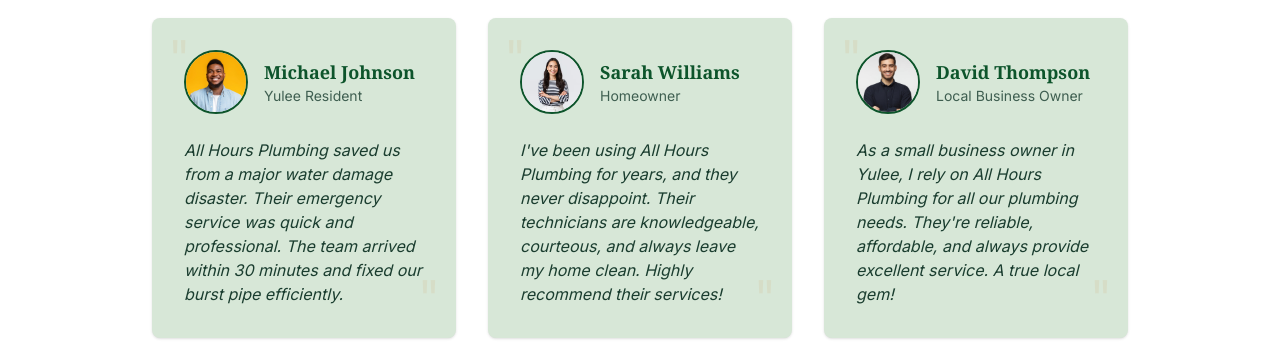
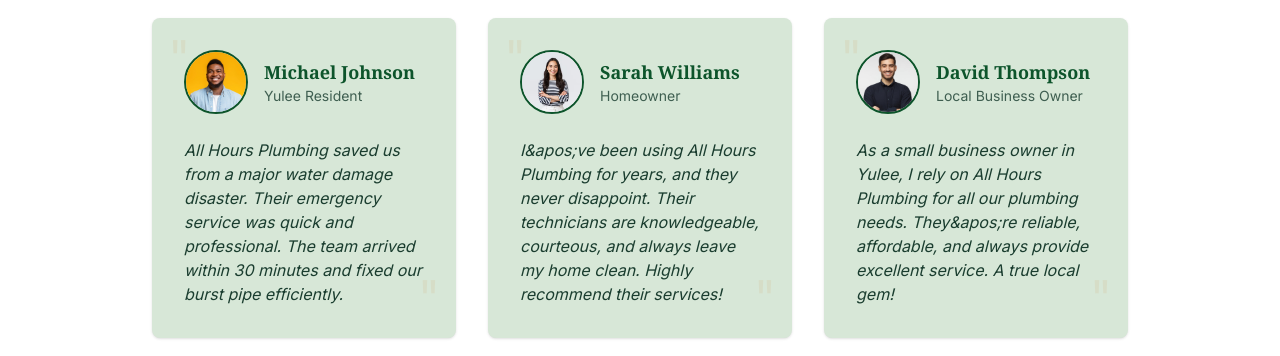
Before and after one commit to ameydabhade/all-hours-plumbing, a Next.js app: page / in a window 1280 px wide. Shown: the part 1720-2076 px from the top of the page. Built offline with nearby package versions, Linux system fonts and the light colour scheme.

Commit message:
Update Testimonials.tsx

```diff
--- a/src/components/Testimonials.tsx
+++ b/src/components/Testimonials.tsx
@@ -11,13 +11,13 @@ const testimonials = [
   {
     name: "Sarah Williams",
     role: "Homeowner",
-    text: "I've been using All Hours Plumbing for years, and they never disappoint. Their technicians are knowledgeable, courteous, and always leave my home clean. Highly recommend their services!",
+    text: "I&apos;ve been using All Hours Plumbing for years, and they never disappoint. Their technicians are knowledgeable, courteous, and always leave my home clean. Highly recommend their services!",
     image: "/person2.jpg"
   },
   {
     name: "David Thompson",
     role: "Local Business Owner",
-    text: "As a small business owner in Yulee, I rely on All Hours Plumbing for all our plumbing needs. They're reliable, affordable, and always provide excellent service. A true local gem!",
+    text: "As a small business owner in Yulee, I rely on All Hours Plumbing for all our plumbing needs. They&apos;re reliable, affordable, and always provide excellent service. A true local gem!",
     image: "/person3.jpg"
   },
 ];
```
